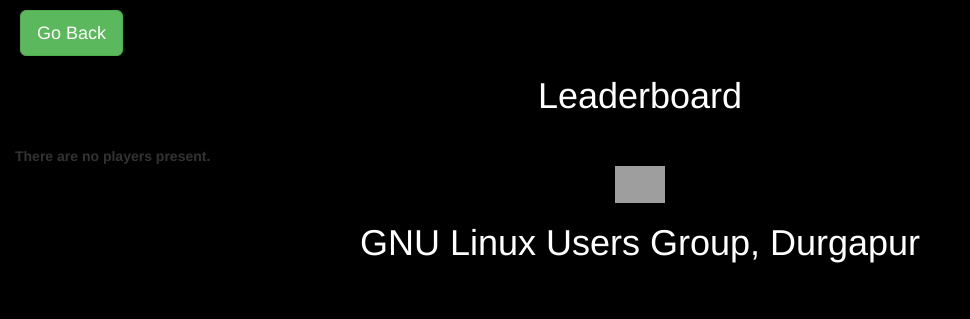
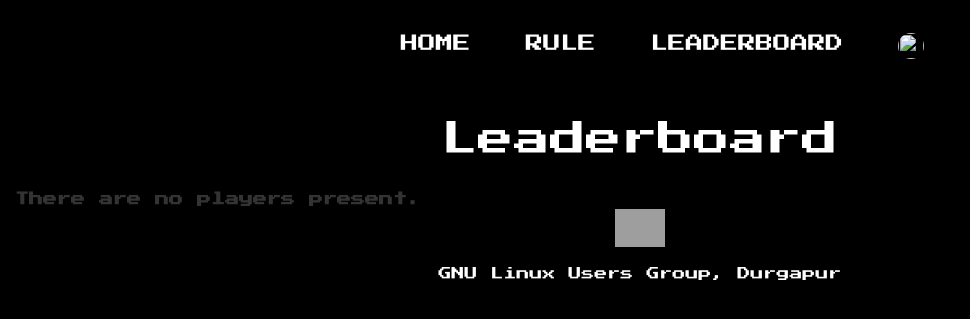
Before and after one commit to harshith331/mindersnatch, a Django app: page /leaderboard in a window 1280 px wide. Shown: the top 319 px of the page, without its empty margins (0-970 px from the left). Run offline with Django 3.2, Linux system fonts and the light colour scheme; data that the repository does not hold is empty; some libraries are stand-ins or nearby versions; grey boxes are pictures that could not be loaded.

Commit message:
lboard fix

```diff
--- a/templates/lboard.html
+++ b/templates/lboard.html
@@ -8,15 +8,19 @@
 	<meta name="viewport" content="width=device-width, initial-scale=1">
 	<title>MinderSnatch</title>
     <link href="{% static 'background.css' %}" rel="stylesheet">
+    <link href="{% static 'navbar.css' %}" rel="stylesheet">
+    <link rel="stylesheet" href="https://unpkg.com/nes.css@latest/css/nes.min.css">
     <link rel="stylesheet" href="https://fonts.googleapis.com/css2?family=Roboto:wght@500&display=swap">
     <link rel="stylesheet" href="https://stackpath.bootstrapcdn.com/font-awesome/4.7.0/css/font-awesome.min.css">
     <link rel="stylesheet" href="https://maxcdn.bootstrapcdn.com/bootstrap/3.4.1/css/bootstrap.min.css">
+    <link href="https://fonts.googleapis.com/css2?family=Press+Start+2P&display=swap" rel="stylesheet">
 </head>
+{% include "components/navbar.html" %}
+<body class="bodypad" style="background-color: black;">
 
-<body class="bodypad" style="background-color: black;">
     {% include "components/background.html" %}
     <div class="lboard">
-        <a href="/"><button type="button" class="btn btn-success btn-lg " style="margin-top:10px;margin-left: 20px;">Go Back</button></a>
+        <!-- <a href="/"><button type="button" class="btn btn-success btn-lg " style="margin-top:10px;margin-left: 20px;">Go Back</button></a> -->
         <h1 class="text-center" style="color: white;text-align: center;">Leaderboard</h1>
         <br>
             <div class="col-lg-8 col-lg-offset-2" style="margin:auto;width: 100%;height: 100%;">
@@ -47,6 +51,9 @@
                 <h1 class="footer_text">GNU Linux Users Group, Durgapur</h1>
             </div>
       <style>
+          body{
+            font-family: 'Press Start 2P', cursive;
+          }
         .footer {
            position: relative;
            left: 0;
@@ -57,8 +64,29 @@
            margin-bottom: 10px;
         }
         .footer_text{
-            size: 10px;
+            font-size: small;
         }
+        .navbar ul li {
+            display: inline;
+            text-align: center;
+            margin: 10px 5px;
+        }
+        .navbar ul li {
+            display: inline;
+            text-align: center;
+            margin: 10px 5px;
+        }
+        .navbar a {
+         color: white;
+         text-decoration: none;
+         font-size: 1.75rem;
+        }
+        .navbar ul li.profile {
+         line-height: 26px;
+         font-size: 1.15rem;
+         color: white;
+        }
+
         </style>
     <script src="https://cdnjs.cloudflare.com/ajax/libs/jquery/3.4.1/jquery.min.js"></script>
 	<script src="https://cdnjs.cloudflare.com/ajax/libs/animejs/3.1.0/anime.min.js"></script>
```
